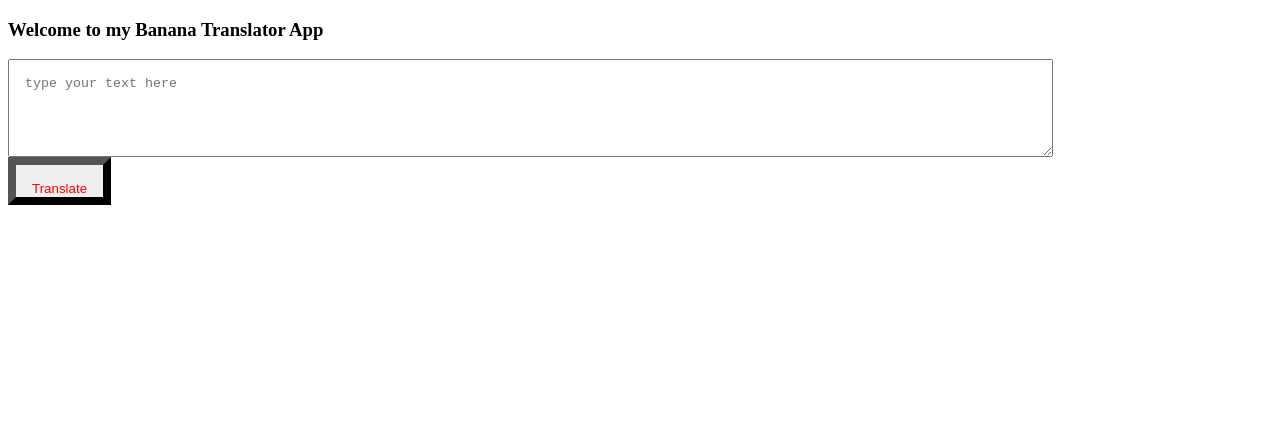
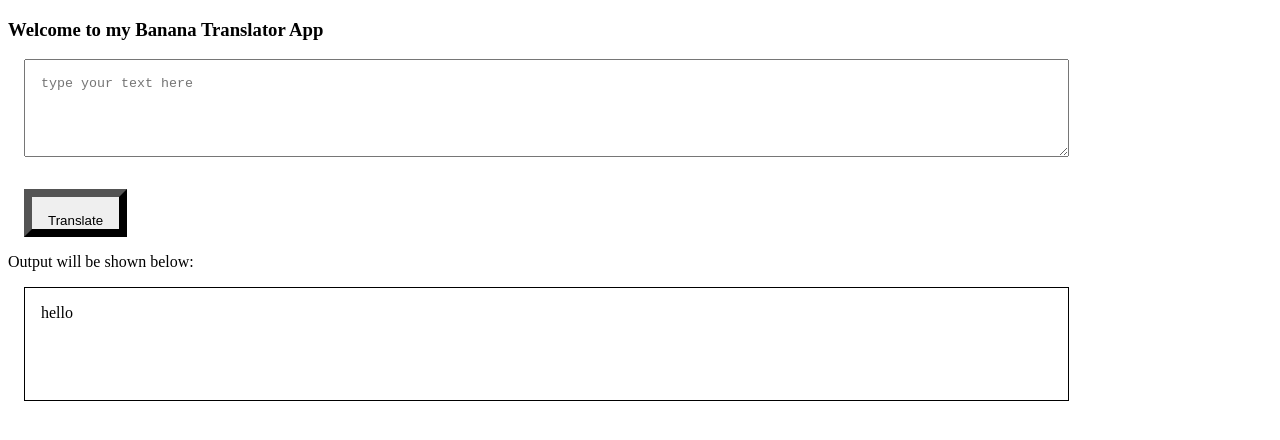
Before and after one commit to sneha-adlakha/Banana_App, a plain HTML site: page index.html in a window 1280 px wide. Both pictures are taken after a click on the button "Translate". Drawn offline with Linux system fonts and the light colour scheme.

Commit message:
input processing output

```diff
--- a/app.js
+++ b/app.js
@@ -1,4 +1,10 @@
-var buttonTranslate=document.querySelector("#btn-translate");
-buttonTranslate.addEventListener("click",function clickEventHandler() {
-        console.log("clicked")
-})
+var buttonTranslate = document.querySelector("#btn-translate");
+var txtInput = document.querySelector("#txt-input");
+var outputDiv = document.querySelector("#output");
+
+
+function clickHandler()
+{
+        outputDiv.innerText = "hello" + txtInput.value;
+};
+buttonTranslate.addEventListener("click",clickHandler)
--- a/index.html
+++ b/index.html
@@ -9,16 +9,24 @@
 textarea{
     height: 4rem;
     display: block;
-    margin: 1 rem;
+    margin: 1rem;
     width: 80%;
     padding:1rem;
 }
 button{
     height: 2rem;
-    color: red;
+    color: black;
     padding:1rem;
     border-width: 0.5rem;
     text-align:justify;
+    margin: 1rem;;
+}
+#output{
+    border:1px solid black;
+    height: 10vh;
+    width: 80%;
+    margin:1rem;
+    padding: 1rem;
 }
     </style>
 
@@ -26,6 +34,8 @@ button{
     <h3>Welcome to my Banana Translator App</h3>
     <textarea id="txt-input" placeholder="type your text here"></textarea>
     <button id="btn-translate">Translate</button>
+    <div>Output will be shown below:</div>
+    <div id="output"></div>
     <script src="app.js" type="text/javascript"></script>
 </body>
 </html>
```
